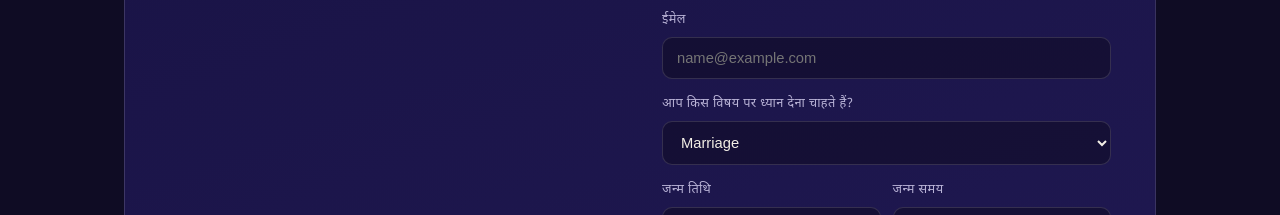
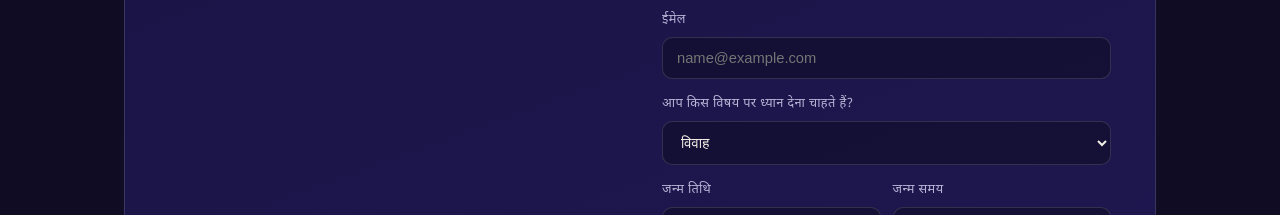
Before and after one commit to anuradha55/nakshatra-readings-gemini, a Next.js app: page / in a window 1280 px wide. Shown: the part 3520-3735 px from the top of the page. Built offline with nearby package versions, Linux system fonts and the light colour scheme; no server answers; the database is empty.

Commit message:
Localize astrologer service dropdown

```diff
--- a/components/BookingForm.tsx
+++ b/components/BookingForm.tsx
@@ -20,6 +20,48 @@ const COMPLETE_KUNDLI_AMOUNT = 500;
 const FOCUS_OPTIONS = [
   "Marriage", "Relationships", "Career", "Finance", "Family & Children", "Health", "Education", "Spirituality", "Legal & Litigation", "General life prediction", "Entire Kundli Analysis",
 ] as const;
+
+const SERVICE_LABELS: Record<Language, Record<(typeof FOCUS_OPTIONS)[number], string>> = {
+  en: {
+    "Marriage": "Marriage",
+    "Relationships": "Relationships",
+    "Career": "Career",
+    "Finance": "Finance",
+    "Family & Children": "Family & Children",
+    "Health": "Health",
+    "Education": "Education",
+    "Spirituality": "Spirituality",
+    "Legal & Litigation": "Legal & Litigation",
+    "General life prediction": "General life prediction",
+    "Entire Kundli Analysis": "Entire Kundli Analysis",
+  },
+  hi: {
+    "Marriage": "विवाह",
+    "Relationships": "रिश्ते",
+    "Career": "करियर",
+    "Finance": "वित्त",
+    "Family & Children": "परिवार और बच्चे",
+    "Health": "स्वास्थ्य",
+    "Education": "शिक्षा",
+    "Spirituality": "आध्यात्मिकता",
+    "Legal & Litigation": "कानूनी और मुकदमेबाजी",
+    "General life prediction": "सामान्य जीवन भविष्यवाणी",
+    "Entire Kundli Analysis": "संपूर्ण कुंडली विश्लेषण",
+  },
+  mr: {
+    "Marriage": "विवाह",
+    "Relationships": "नातेसंबंध",
+    "Career": "करिअर",
+    "Finance": "आर्थिक विषय",
+    "Family & Children": "कुटुंब आणि मुले",
+    "Health": "आरोग्य",
+    "Education": "शिक्षण",
+    "Spirituality": "अध्यात्म",
+    "Legal & Litigation": "कायदा आणि न्यायालयीन प्रकरणे",
+    "General life prediction": "सामान्य जीवन भविष्यवाणी",
+    "Entire Kundli Analysis": "संपूर्ण कुंडली विश्लेषण",
+  },
+};
 
 type Booking = { name: string; phone: string; email: string; service: string; birthdetails: string; slotId: string };
 type PlaceSuggestion = { name: string; admin1?: string; country?: string; latitude: number; longitude: number; timezone?: string };
@@ -111,10 +153,10 @@ export default function BookingForm({ language }: { language: Language }) {
     <div className="field"><label htmlFor="name">{t.name}</label><input name="name" id="name" type="text" required /></div>
     <div className="field"><label htmlFor="phone">{t.phone}</label><input name="phone" id="phone" type="tel" required /></div>
     <div className="field"><label htmlFor="email">{t.email}</label><input name="email" id="email" type="email" required autoComplete="email" placeholder="name@example.com" title="Please enter a valid email address, for example name@example.com" /></div>
-    <div className="field"><label htmlFor="service">{t.focus}</label><select name="service" id="service" value={service} onChange={(e) => { setService(e.target.value); setSelectedSlot(null); }}>{FOCUS_OPTIONS.map((option) => <option key={option} value={option}>{option}</option>)}</select></div>
+    <div className="field"><label htmlFor="service">{t.focus}</label><select name="service" id="service" value={service} onChange={(e) => { setService(e.target.value); setSelectedSlot(null); }}>{FOCUS_OPTIONS.map((option) => <option key={option} value={option}>{SERVICE_LABELS[language][option]}</option>)}</select></div>
     <div className="ai-two booking-birth-stacked"><div className="field birth-date-field"><label htmlFor="booking-birth-date">{t.birthDate}</label><input name="birthDate" id="booking-birth-date" type="date" required /></div><div className="field"><label htmlFor="booking-birth-time">{t.birthTime}</label><input id="booking-birth-time" name="birthTime" type="time" value={birthTime} onChange={(e) => setBirthTime(e.target.value)} step="60" style={{ width: "100%", height: "46px", minWidth: 0, boxSizing: "border-box" }} /><small className="field-hint">{language === "hi" ? "सटीक घंटा और मिनट चुनें।" : language === "mr" ? "अचूक तास आणि मिनिट निवडा." : "Select the exact hour and minute."}</small></div></div>
     <div className="field place-field"><label htmlFor="booking-birth-place">{t.birthPlace}</label><div className="place-input-wrap"><input id="booking-birth-place" name="birthPlace" value={birthPlace} onChange={(e) => setBirthPlace(e.target.value)} onFocus={() => placeSuggestions.length && setShowPlaces(true)} placeholder={t.placePlaceholder} autoComplete="off" required />{placeLoading && <span className="place-loading">{t.searching}</span>}</div>{showPlaces && placeSuggestions.length > 0 && <div className="place-suggestions">{placeSuggestions.map((place, index) => <button type="button" className="place-option" key={`${place.name}-${place.latitude}-${index}`} onMouseDown={(event) => event.preventDefault()} onClick={() => selectPlace(place)}><strong>{place.name}</strong><span>{[place.admin1, place.country].filter(Boolean).join(", ")}</span></button>)}</div>}</div>
-    <AvailabilityPicker selectedSlotId={selectedSlot?.id ?? ""} onSelect={setSelectedSlot} refreshToken={availabilityRefreshToken} service={service} />
+    <AvailabilityPicker language={language} selectedSlotId={selectedSlot?.id ?? ""} onSelect={setSelectedSlot} refreshToken={availabilityRefreshToken} service={service} />
     <div className="price-line"><span>{t.sessionFee}</span><span className="amt">₹{bookingAmount}</span></div><button type="submit" className="btn-primary pay-btn" disabled={loading || ok}>{ok ? t.confirmed : loading ? (status.includes("Confirming") || status.includes("Payment received") ? t.confirming : t.preparing) : `Pay ₹${bookingAmount} & book session`}</button><p className="secure-note">Secure payment via Razorpay</p>
   </form></div></div></section>;
 }
```
